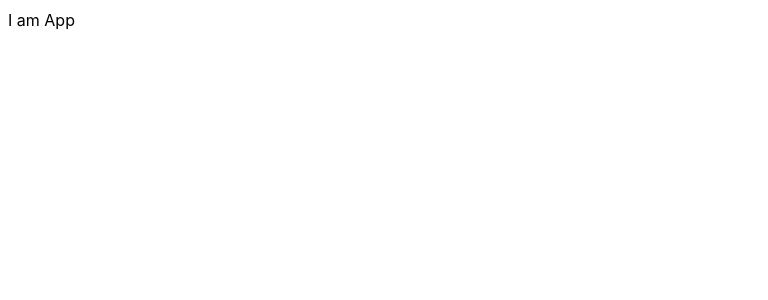
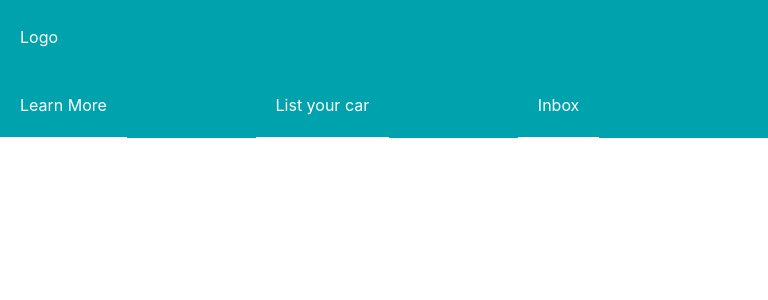
Before and after one commit to Fawwad-Khan/drive-lah-assignment, a React (Vite) app: page / in a window 768 px wide. Shown: the top 300 px of the page. Built offline with nearby package versions, Linux system fonts and the light colour scheme.

Commit message:
ADD - Application Layout setup, ADD - Router setup

```diff
--- a/package.json
+++ b/package.json
@@ -11,7 +11,8 @@
   },
   "dependencies": {
     "react": "^18.3.1",
-    "react-dom": "^18.3.1"
+    "react-dom": "^18.3.1",
+    "react-router-dom": "^6.27.0"
   },
   "devDependencies": {
     "@eslint/js": "^9.13.0",
--- a/src/App.tsx
+++ b/src/App.tsx
@@ -1,7 +1,8 @@
 import "./App.css";
+import Router from "./router";
 
 function App() {
-  return <>I am App</>;
+  return <Router />;
 }
 
 export default App;
--- /dev/null
+++ b/src/components/LayoutComponents/Header/header.module.scss
@@ -0,0 +1,70 @@
+.header {
+  display: flex;
+  justify-content: space-between;
+  width: 100%;
+  height: 73px;
+  background: #00a3ad;
+  color: white;
+
+  div {
+    margin-top: auto;
+    margin-bottom: auto;
+  }
+
+  .logo {
+    margin-left: 20px;
+  }
+  .menu {
+    margin-right: 20px;
+    display: flex;
+    justify-content: space-between;
+    gap: 30px;
+  }
+
+  .caret {
+    cursor: pointer;
+  }
+
+  @media screen and (max-width: 768px) {
+    .menu .active {
+      display: flex;
+    }
+    .menu {
+      display: none;
+      flex-direction: column;
+      position: absolute;
+      top: 73px;
+      right: 0;
+      background: #00a3ad;
+      width: 100%;
+      margin: 0;
+      gap: 0;
+
+      &.active {
+        display: flex;
+      }
+
+      div {
+        border-bottom: 1px solid white;
+        padding: 20px;
+      }
+      div:last-child {
+        border-bottom: none;
+      }
+    }
+    .caret {
+      display: block;
+      margin-right: 20px;
+    }
+  }
+
+  @media screen and (min-width: 768px) {
+    .menu {
+      display: flex;
+      flex-direction: row;
+    }
+    .caret {
+      display: none;
+    }
+  }
+}
--- /dev/null
+++ b/src/components/LayoutComponents/Header/index.tsx
@@ -0,0 +1,23 @@
+import { useState } from "react";
+import styles from "./header.module.scss";
+
+const Header = () => {
+  const [showMenu, setShowMenu] = useState(false);
+
+  return (
+    <div className={styles.header}>
+      <div className={styles.logo}>Logo</div>
+      <div className={styles.caret} onClick={() => setShowMenu(!showMenu)}>
+        Menu
+      </div>
+      <div className={`${styles.menu} ${showMenu ? styles.active : ""}`}>
+        <div>Learn More</div>
+        <div>List your car</div>
+        <div>Inbox</div>
+        <div className="avatar"></div>
+      </div>
+    </div>
+  );
+};
+
+export default Header;
--- a/src/index.css
+++ b/src/index.css
@@ -8,3 +8,9 @@
   -webkit-font-smoothing: antialiased;
   -moz-osx-font-smoothing: grayscale;
 }
+
+body {
+  height: 100%;
+  width: 100%;
+  margin: 0;
+}
--- /dev/null
+++ b/src/layout/index.tsx
@@ -0,0 +1,16 @@
+import { Outlet } from "react-router-dom";
+import Header from "../components/LayoutComponents/Header";
+import styles from "./layout.module.scss";
+
+const Layout = () => {
+  return (
+    <div className={styles.appContainer}>
+      <Header />
+      <div className={styles.section}>
+        <Outlet />
+      </div>
+    </div>
+  );
+};
+
+export default Layout;
--- /dev/null
+++ b/src/layout/layout.module.scss
@@ -0,0 +1,13 @@
+.appContainer {
+  display: flex;
+  flex-direction: column;
+  align-items: center;
+  justify-content: space-around;
+  height: 100vh;
+  width: 100vw;
+}
+
+.section {
+  flex: 1;
+  max-width: 1000px;
+}
--- /dev/null
+++ b/src/pages/Home/index.tsx
@@ -0,0 +1,5 @@
+const Home = () => {
+  return <div>Home</div>;
+};
+
+export default Home;
--- /dev/null
+++ b/src/router/index.tsx
@@ -0,0 +1,26 @@
+import { Suspense } from "react";
+import { createBrowserRouter, RouterProvider } from "react-router-dom";
+import Layout from "../layout";
+import routes from "./routes";
+
+const Router = () => {
+  const router = createBrowserRouter([
+    {
+      path: "/",
+      element: <Layout />,
+      children: Object.entries(routes).map(([, route]) => ({
+        ...route,
+        key: route.path,
+        element: (
+          <Suspense fallback={"loading ...."}>
+            <route.element />
+          </Suspense>
+        ),
+      })),
+    },
+  ]);
+
+  return <RouterProvider router={router} />;
+};
+
+export default Router;
--- /dev/null
+++ b/src/router/routes.ts
@@ -0,0 +1,7 @@
+import { lazy } from "react";
+
+const routes = {
+  home: { path: "/", element: lazy(() => import("../pages/Home")) },
+};
+
+export default routes;
```
Also changed, not shown: 1 other file (tests, documents, lock files or other folders).
